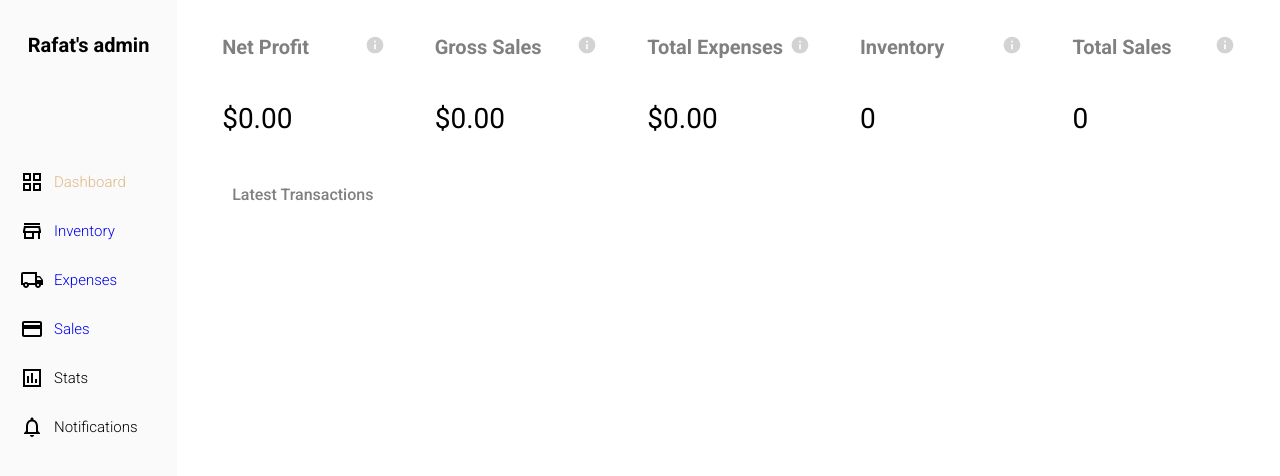
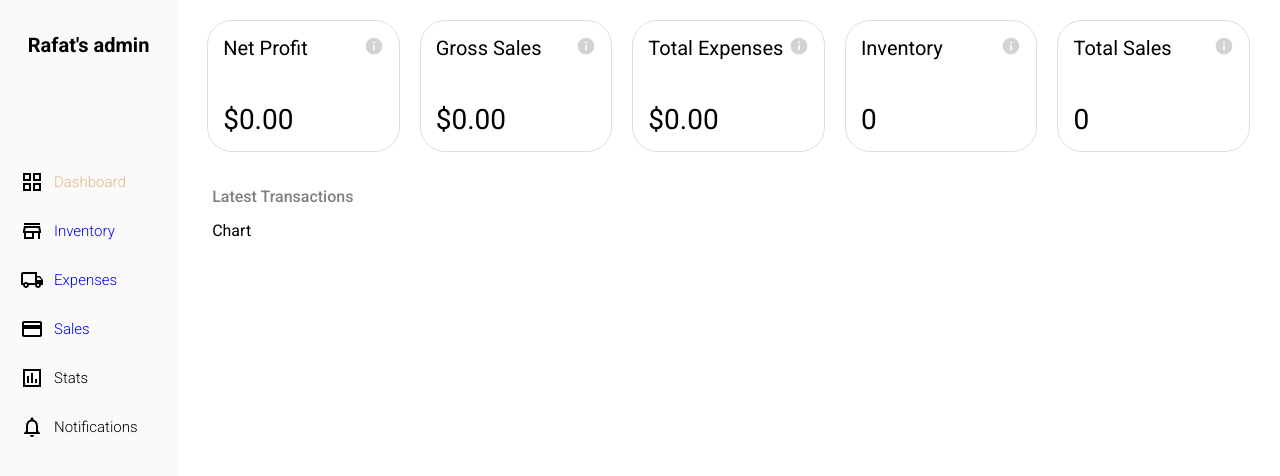
Before and after one commit to rshaki01/inventory-manager, a React (Create React App) app: page / in a window 1280 px wide. Shown: the top 476 px of the page. Built offline with nearby package versions, Linux system fonts and the light colour scheme.

Commit message:
Added Chart HTML

```diff
--- a/package.json
+++ b/package.json
@@ -10,7 +10,9 @@
     "@testing-library/jest-dom": "^5.16.5",
     "@testing-library/react": "^13.4.0",
     "@testing-library/user-event": "^13.5.0",
+    "chart.js": "^4.2.1",
     "react": "^18.2.0",
+    "react-chartjs-2": "^5.2.0",
     "react-dom": "^18.2.0",
     "react-router-dom": "^6.8.0",
     "react-scripts": "5.0.1",
--- a/src/components/widget/widget.scss
+++ b/src/components/widget/widget.scss
@@ -8,7 +8,8 @@
     justify-content: space-between;
     flex: 1;
     padding: 15px;
-    border-radius: 5px;
+    border-radius: 25px;
+    border: solid 1px rgb(223, 221, 221);
     height: 100px;
     color: black;
 
@@ -18,9 +19,9 @@
         justify-content: space-between;
 
         .title {
-            font-weight: bold;
+            font-weight: 400;
             font-size: 20px;
-            color: gray;
+            color: black;
         }
 
         p{
--- a/src/pages/home/Home.jsx
+++ b/src/pages/home/Home.jsx
@@ -17,6 +17,7 @@ const Home = () => {
         </div>
         <div className="listContainer">
             <div className="listTitle">Latest Transactions</div>
+            <div>Chart</div>
         </div>
       </div>
 
--- a/src/pages/home/home.scss
+++ b/src/pages/home/home.scss
@@ -17,8 +17,7 @@
         .listContainer {
             padding: 15px;
             border-radius: 5px;
-            margin: 20px;
-
+            margin-top: 20px;
             .listTitle {
                 font-weight: 500;
                 color: gray;
```
Also changed, not shown: 1 other file (tests, documents, lock files or other folders).
